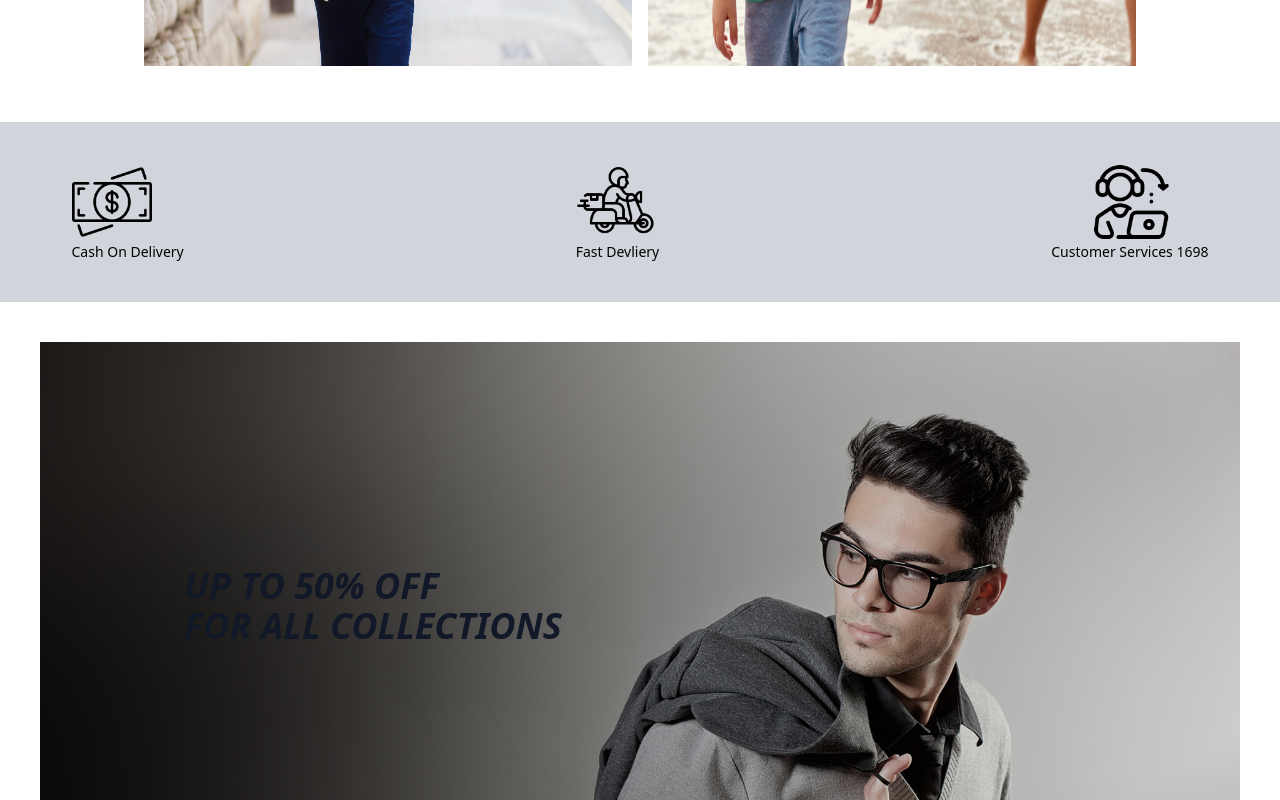
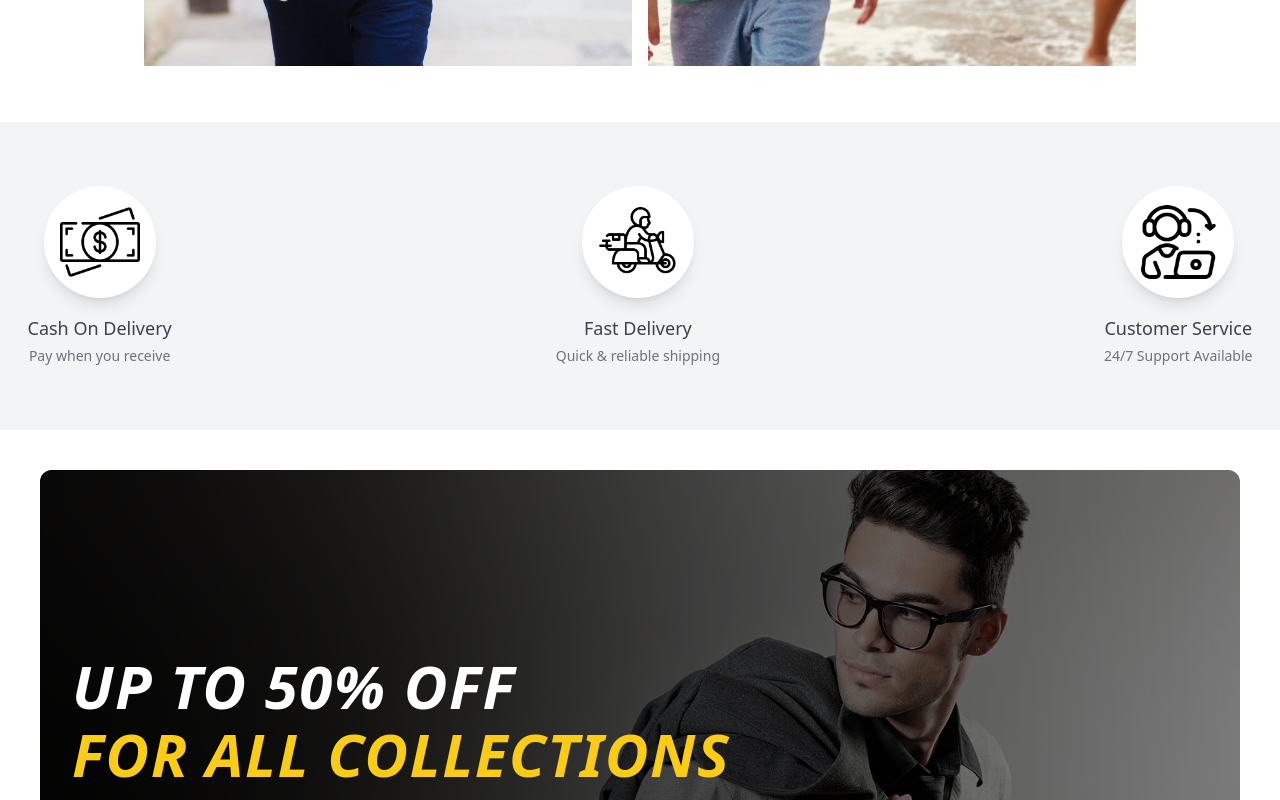
Before and after one commit to ziadSayed99/classic-crew-ecommerce, a React (Vite) app: page / in a window 1280 px wide. Shown: the part 1580-2380 px from the top of the page. Built offline with nearby package versions, Linux system fonts and the light colour scheme.

Commit message:
Enhancing the Shop by category, cash on delivery and 50% off on collections

```diff
--- a/src/components/body.tsx
+++ b/src/components/body.tsx
@@ -45,18 +45,18 @@ function Body() {
                   <img
                     src={callout.imageSrc}
                     alt={callout.imageAlt}
-                    className="hover:opacity-75"
+                    className="w-full h-full object-cover transition-transform duration-500 ease-in-out group-hover:scale-110"
                     style={{
-                      height: "550px", // Set a fixed height for all images (you can adjust this value)
+                      height: "550px",
                     }}
                   />
                   {/* Black overlay with opacity */}
-                  <div className="absolute inset-0 bg-black opacity-0 group-hover:opacity-60 transition-opacity ">
+                  <div className="absolute inset-0 bg-black opacity-0 group-hover:opacity-60 transition-opacity duration-500 ease-in-out">
 
                   </div>
 
                   {/* Text appearing on hover */}
-                  <div className="absolute inset-0 flex items-center justify-center opacity-0 group-hover:opacity-100 transition-opacity ">
+                  <div className="absolute inset-0 flex items-center justify-center opacity-0 group-hover:opacity-100 transition-opacity duration-500 ease-in-out">
                     <p className="text-white text-2xl font-semibold">
                       {callout.name}
                     </p>
@@ -74,50 +74,61 @@ function Body() {
           ))}
         </div>
       </div>
-      <div className="flex flex-row justify-center bg-gray-300">
-        <div className="flex flex-row lg:gap-x-96 mt-10 mb-10">
-          <div>
+      <div className="flex flex-row justify-center bg-gray-100 py-16">
+        <div className="flex flex-row lg:gap-x-96 gap-x-12 flex-wrap justify-center">
+          <div className="flex flex-col items-center group hover:scale-105 transition-transform duration-300">
+            <div className="bg-white p-4 rounded-full shadow-lg mb-4 group-hover:shadow-xl transition-shadow">
               <img
                 className="h-14 w-14 lg:w-20 lg:h-20"
                 src={cash}
                 alt="cash"
-            ></img>
-            <p className="text-sm mr-2">Cash On Delivery</p>
+              />
             </div>
-          <div>
+            <p className="text-gray-700 font-medium text-lg">Cash On Delivery</p>
+            <p className="text-gray-500 text-sm mt-1">Pay when you receive</p>
+          </div>
+          <div className="flex flex-col items-center group hover:scale-105 transition-transform duration-300">
+            <div className="bg-white p-4 rounded-full shadow-lg mb-4 group-hover:shadow-xl transition-shadow">
               <img
                 className="h-14 w-14 lg:w-20 lg:h-20"
                 src={delivery}
-              alt="cash"
-            ></img>
-            <p className="text-sm">Fast Devliery</p>
+                alt="delivery"
+              />
             </div>
-          <div>
+            <p className="text-gray-700 font-medium text-lg">Fast Delivery</p>
+            <p className="text-gray-500 text-sm mt-1">Quick & reliable shipping</p>
+          </div>
+          <div className="flex flex-col items-center group hover:scale-105 transition-transform duration-300">
+            <div className="bg-white p-4 rounded-full shadow-lg mb-4 group-hover:shadow-xl transition-shadow">
               <img
-              className="h-14 w-14 lg:w-20 lg:h-20 ml-12"
+                className="h-14 w-14 lg:w-20 lg:h-20"
                 src={cs}
-              alt="cash"
-            ></img>
-            <p className="ml-2 text-sm">Customer Services 1698</p>
+                alt="customer service"
+              />
+            </div>
+            <p className="text-gray-700 font-medium text-lg">Customer Service</p>
+            <p className="text-gray-500 text-sm mt-1">24/7 Support Available</p>
           </div>
         </div>
       </div>
       <section
-        className=" bg-cover bg-no-repeat bg-center-bottom sm:bg-top md:bg-center mr-4 ml-4 lg:mr-10 lg:ml-10 mt-10"
+        className="relative bg-cover bg-no-repeat bg-center mx-4 lg:mx-10 mt-10 rounded-xl overflow-hidden h-[300px] md:h-[400px] lg:h-[500px]"
         style={{
           backgroundImage: `
-            linear-gradient(to right, rgba(0, 0, 0, 0.7), rgba(255, 255, 255, 0)),
+            linear-gradient(to right, rgba(0, 0, 0, 0.7), rgba(0, 0, 0, 0.4)),
             url(${ads})
           `,
-          backgroundPosition: "top ", // Centers the image
-          paddingBottom: "50px",
+          backgroundPosition: "center",
+          backgroundSize: "cover"
         }}
       >
-        <div className="grid max-w-screen-xl px-4 py-8 lg:gap-8 xl:gap-0 lg:py-16 lg:grid-cols-12  sm:grid-cols-12">
-          <div className="lg:col-span-12 md:col-span-6">
-            <blockquote className="text-4xl italic font-semibold text-gray-900 dark:text-white">
-              <h1 className="text-2xl md:text-3xl lg:text-4xl lg:ml-32 mt-40 mb-32 uppercase">
-                UP TO 50% OFF <br /> for all collections{" "}
+        <div className="absolute inset-0 bg-gradient-to-r from-black/70 to-transparent"></div>
+        <div className="relative z-10 h-full flex items-center">
+          <div className="w-full max-w-screen-xl mx-auto px-4 sm:px-6 lg:px-8">
+            <blockquote className="text-4xl italic font-semibold text-white">
+              <h1 className="text-2xl sm:text-3xl md:text-4xl lg:text-5xl xl:text-6xl uppercase tracking-wide text-center lg:text-left">
+                UP TO 50% OFF <br />
+                <span className="text-yellow-400 block mt-2">for all collections</span>
               </h1>
             </blockquote>
           </div>
```
Lines whose indentation alone changed are shown as unchanged.
